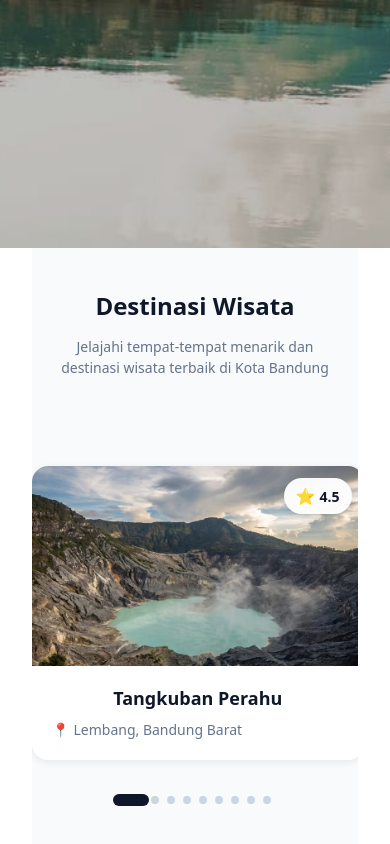
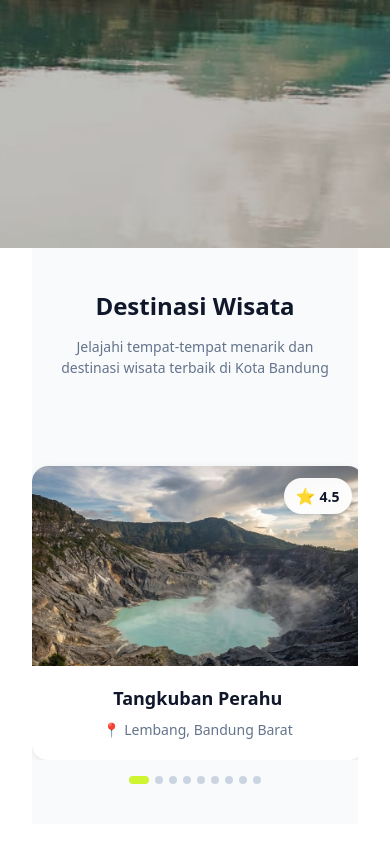
Before and after one commit to FirdhausDwiSukma/ExploreBDG, a React (Vite) app: page / in a window 390 px wide. Shown: the part 568-1412 px from the top of the page. Built offline with nearby package versions, Linux system fonts and the light colour scheme.

Commit message:
fix dots

```diff
--- a/src/components/WisataCard.jsx
+++ b/src/components/WisataCard.jsx
@@ -3,9 +3,15 @@ import { useState } from 'react'
 
 function WisataCard({ name, location, rating, image, onClick }) {
     const [isLoaded, setIsLoaded] = useState(false)
+    const [isHovered, setIsHovered] = useState(false)
 
     return (
-        <div className="wisata-card" onClick={onClick}>
+        <div
+            className={`wisata-card ${isHovered ? 'hovered' : ''}`}
+            onClick={onClick}
+            onMouseEnter={() => setIsHovered(true)}
+            onMouseLeave={() => setIsHovered(false)}
+        >
             <div className="card-image-wrapper">
                 <img
                     src={image}
--- a/src/components/wisata.jsx
+++ b/src/components/wisata.jsx
@@ -1,6 +1,6 @@
 import WisataCard from './WisataCard'
 import places from '../data/places'
-import { useState, useEffect } from 'react'
+import { useState, useEffect, useRef } from 'react'
 
 function WisataSection() {
     // Filter only wisata category
@@ -9,16 +9,23 @@ function WisataSection() {
     // Carousel State
     const [currentIndex, setCurrentIndex] = useState(0)
     const [itemsPerSlide, setItemsPerSlide] = useState(3)
+    const [isMobile, setIsMobile] = useState(false)
+    const viewportRef = useRef(null)
+    const isScrollingRef = useRef(false)
 
     // Responsive items per slide
     useEffect(() => {
         const handleResize = () => {
-            if (window.innerWidth < 640) {
+            const width = window.innerWidth
+            if (width < 640) {
                 setItemsPerSlide(1)
-            } else if (window.innerWidth < 1024) {
+                setIsMobile(true)
+            } else if (width < 1024) {
                 setItemsPerSlide(2)
+                setIsMobile(false)
             } else {
                 setItemsPerSlide(3)
+                setIsMobile(false)
             }
         }
 
@@ -26,6 +33,48 @@ function WisataSection() {
         window.addEventListener('resize', handleResize)
         return () => window.removeEventListener('resize', handleResize)
     }, [])
+
+    // Handle scroll on mobile to update dots
+    useEffect(() => {
+        const viewport = viewportRef.current
+        if (!viewport || !isMobile) return
+
+        const handleScroll = () => {
+            isScrollingRef.current = true
+
+            const scrollLeft = viewport.scrollLeft
+            const scrollWidth = viewport.scrollWidth
+            const clientWidth = viewport.clientWidth
+            const totalScrollWidth = scrollWidth - clientWidth
+
+            // Calculate index based on scroll position ratio
+            let newIndex = 0
+            if (totalScrollWidth > 0) {
+                const scrollRatio = scrollLeft / totalScrollWidth
+                newIndex = Math.round(scrollRatio * (wisataPlaces.length - 1))
+            }
+
+            newIndex = Math.max(0, Math.min(newIndex, wisataPlaces.length - itemsPerSlide))
+            setCurrentIndex(newIndex)
+
+            // Clear flag after a delay
+            setTimeout(() => {
+                isScrollingRef.current = false
+            }, 150)
+        }
+
+        viewport.addEventListener('scroll', handleScroll, { passive: true })
+        return () => viewport.removeEventListener('scroll', handleScroll)
+    }, [isMobile, wisataPlaces.length, itemsPerSlide])
+
+    // Handle dots click to scroll on desktop only
+    useEffect(() => {
+        const viewport = viewportRef.current
+        if (!viewport || isMobile) return  // Only for desktop, not mobile
+
+        // For desktop, no scroll effect needed - carousel uses transform
+        // Dots click is handled by onClick handler
+    }, [isMobile])
 
     const nextSlide = () => {
         setCurrentIndex(prev =>
@@ -39,9 +88,7 @@ function WisataSection() {
         )
     }
 
-    // Calculate translation percentage
-    // 100% / itemsPerSlide calculates the width of one item in percent
-    // currentIndex * (100 / itemsPerSlide) calculates how much to shift
+    // Calculate translation percentage for desktop
     const translateX = -(currentIndex * (100 / itemsPerSlide))
 
     return (
@@ -55,7 +102,7 @@ function WisataSection() {
                 </div>
 
                 <div className="carousel-container">
-                    <div className="carousel-viewport">
+                    <div className="carousel-viewport" ref={viewportRef}>
                         <div className="carousel-track" style={{
                             transform: `translateX(${translateX}%)`,
                             gridTemplateColumns: `repeat(${wisataPlaces.length}, ${100 / itemsPerSlide}%)`
@@ -95,11 +142,11 @@ function WisataSection() {
                     {/* Dots Indicator */}
                     <div className="carousel-dots">
                         {Array.from({ length: Math.ceil((wisataPlaces.length - itemsPerSlide) + 1) }).map((_, idx) => (
-                            /* Show dots only for possible starting positions if we want, or simplify */
                             <button
                                 key={idx}
                                 className={`dot ${currentIndex === idx ? 'active' : ''}`}
-                                onClick={() => setCurrentIndex(idx)}
+                                onClick={() => !isMobile && setCurrentIndex(idx)}
+                                disabled={isMobile}
                                 aria-label={`Go to slide ${idx + 1}`}
                             />
                         ))}
--- a/src/index.css
+++ b/src/index.css
@@ -405,6 +405,12 @@ button:focus-visible {
   flex-shrink: 0;
   padding: 0 12px;
   cursor: pointer; /* Explicit pointer cursor for the whole item area */
+  transition: all 0.3s ease;
+}
+
+.carousel-item:hover .wisata-card,
+.carousel-item:hover .wisata-card img {
+  pointer-events: auto !important;
 }
 
 /* Nav Buttons - Positioned relative to IMAGE height (240px) */
@@ -455,26 +461,96 @@ button:focus-visible {
   display: flex;
   justify-content: center;
   gap: 8px;
-  margin-top: 16px;
+  margin-top: 20px;
+  padding: 0 16px;
+  flex-wrap: wrap;
 }
 
-/* ... existing dot styles ... */
 .dot {
-  width: 8px;
-  height: 8px;
+  width: 10px;
+  height: 10px;
   border-radius: 50%;
   background: #cbd5e1;
   border: none;
+  outline: none;
   cursor: pointer;
   padding: 0;
-  transition: all 0.3s ease;
+  transition: all 0.3s cubic-bezier(0.25, 1, 0.5, 1);
+  flex-shrink: 0;
+}
+
+.dot:hover:not(:disabled) {
+  background: #CFF432;
+  transform: scale(1.2);
+}
+
+.dot:focus {
+  outline: none;
+}
+
+.dot:focus-visible {
+  outline: none;
+}
+
+.dot:disabled {
+  cursor: default;
 }
 
 .dot.active {
-  background: #0f172a;
-  transform: scale(1.5);
+  background: #CFF432;
   width: 24px;
-  border-radius: 12px;
+  border-radius: 5px;
+}
+
+/* Mobile: 9 dots (1 per slide) */
+@media (max-width: 639px) {
+  .carousel-dots {
+    gap: 6px;
+    margin-top: 16px;
+  }
+
+  .dot {
+    width: 8px;
+    height: 8px;
+  }
+
+  .dot.active {
+    width: 20px;
+  }
+}
+
+/* Tablet: 8 dots (2 per slide) */
+@media (min-width: 640px) and (max-width: 1023px) {
+  .carousel-dots {
+    gap: 7px;
+    margin-top: 18px;
+  }
+
+  .dot {
+    width: 9px;
+    height: 9px;
+  }
+
+  .dot.active {
+    width: 22px;
+  }
+}
+
+/* Desktop: 7 dots (3 per slide) */
+@media (min-width: 1024px) {
+  .carousel-dots {
+    gap: 8px;
+    margin-top: 20px;
+  }
+
+  .dot {
+    width: 10px;
+    height: 10px;
+  }
+
+  .dot.active {
+    width: 24px;
+  }
 }
 
 /* Responsive Adjustments */
@@ -488,6 +564,8 @@ button:focus-visible {
 @media (max-width: 600px) {
   .carousel-container {
     padding: 0; /* Full edge-to-edge on mobile */
+    position: relative;
+    width: 100%;
   }
 
   /* NATIVE SCROLL MODE FOR MOBILE */
@@ -496,8 +574,10 @@ button:focus-visible {
     overflow-y: hidden;
     scroll-snap-type: x mandatory; /* Snap effect */
     -webkit-overflow-scrolling: touch; /* Smooth scroll iOS */
-    padding-bottom: 20px; /* Hide scrollbar if needed or space */
+    -ms-overflow-style: none; /* Hide scrollbar in IE & Edge */
     scrollbar-width: none; /* Hide scrollbar Firefox */
+    padding-bottom: 0;
+    touch-action: pan-x; /* Enable horizontal pan */
   }
 
   .carousel-viewport::-webkit-scrollbar {
@@ -506,18 +586,19 @@ button:focus-visible {
 
   /* Disable Transform logic on mobile, rely on native scroll */
   .carousel-track {
-    width: auto; /* Let content dictate width */
+    display: flex;
+    width: max-content; /* Important: Content should be wider than container */
     transform: none !important; /* Disable JS transform */
     padding: 0 16px; /* Start padding */
     gap: 16px; /* Grid/Flex gap */
+    flex-wrap: nowrap;
   }
 
   .carousel-item {
     scroll-snap-align: center; /* Snap to center */
-    width: 85vw !important; /* Show part of next card peeking */
-    flex-shrink: 0;
+    flex: 0 0 calc(85vw); /* Fixed width for items */
+    min-width: calc(85vw);
     padding: 0; /* Reset internal padding */
-    margin-right: 16px; /* Spacing between cards */
   }
 
   /* Hide buttons completely */
@@ -529,13 +610,21 @@ button:focus-visible {
       height: 200px;
   }
 
-  .nav-button {
-      /* Mobile image is 200px, center is ~100px + paddings */
-      top: 150px;
+  /* Mobile dots styling */
+  .carousel-dots {
+    gap: 6px;
+    margin-top: 16px;
+    padding: 0 16px;
   }
 
-  .nav-button.prev { left: 4px; }
-  .nav-button.next { right: 4px; }
+  .dot {
+    width: 8px;
+    height: 8px;
+  }
+
+  .dot.active {
+    width: 20px;
+  }
 }
 
 /* Wisata Card */
@@ -544,13 +633,19 @@ button:focus-visible {
   border-radius: 16px;
   overflow: hidden;
   box-shadow: 0 2px 8px rgba(0, 0, 0, 0.08);
-  transition: all 0.3s ease;
+  transition: all 0.3s ease !important;
   cursor: pointer;
+  user-select: none;
+  -webkit-user-select: none;
+  pointer-events: auto;
 }
 
-.wisata-card:hover {
-  transform: translateY(-8px);
-  box-shadow: 0 12px 24px rgba(0, 0, 0, 0.15);
+.wisata-card:hover,
+.wisata-card.hovered,
+.wisata-card:focus-within,
+.wisata-card:active {
+  transform: translateY(-8px) !important;
+  box-shadow: 0 12px 24px rgba(0, 0, 0, 0.15) !important;
 }
 
 /* Card Image */
@@ -559,6 +654,7 @@ button:focus-visible {
   width: 100%;
   height: 240px;
   overflow: hidden;
+  pointer-events: none;
 }
 
 .card-image-wrapper img {
@@ -566,10 +662,12 @@ button:focus-visible {
   height: 100%;
   object-fit: cover;
   transition: transform 0.3s ease;
+  pointer-events: none;
 }
 
-.wisata-card:hover .card-image-wrapper img {
-  transform: scale(1.1);
+.wisata-card:hover .card-image-wrapper img,
+.wisata-card.hovered .card-image-wrapper img {
+  transform: scale(1.1) !important;
 }
 
 /* Rating Badge */
@@ -610,6 +708,7 @@ button:focus-visible {
   color: #0f172a;
   margin-bottom: 8px;
   line-height: 1.4;
+  text-align: center;
 }
 
 .card-location {
@@ -617,6 +716,7 @@ button:focus-visible {
   color: #64748b;
   display: flex;
   align-items: center;
+  justify-content: center;
   gap: 4px;
 }
 
```
